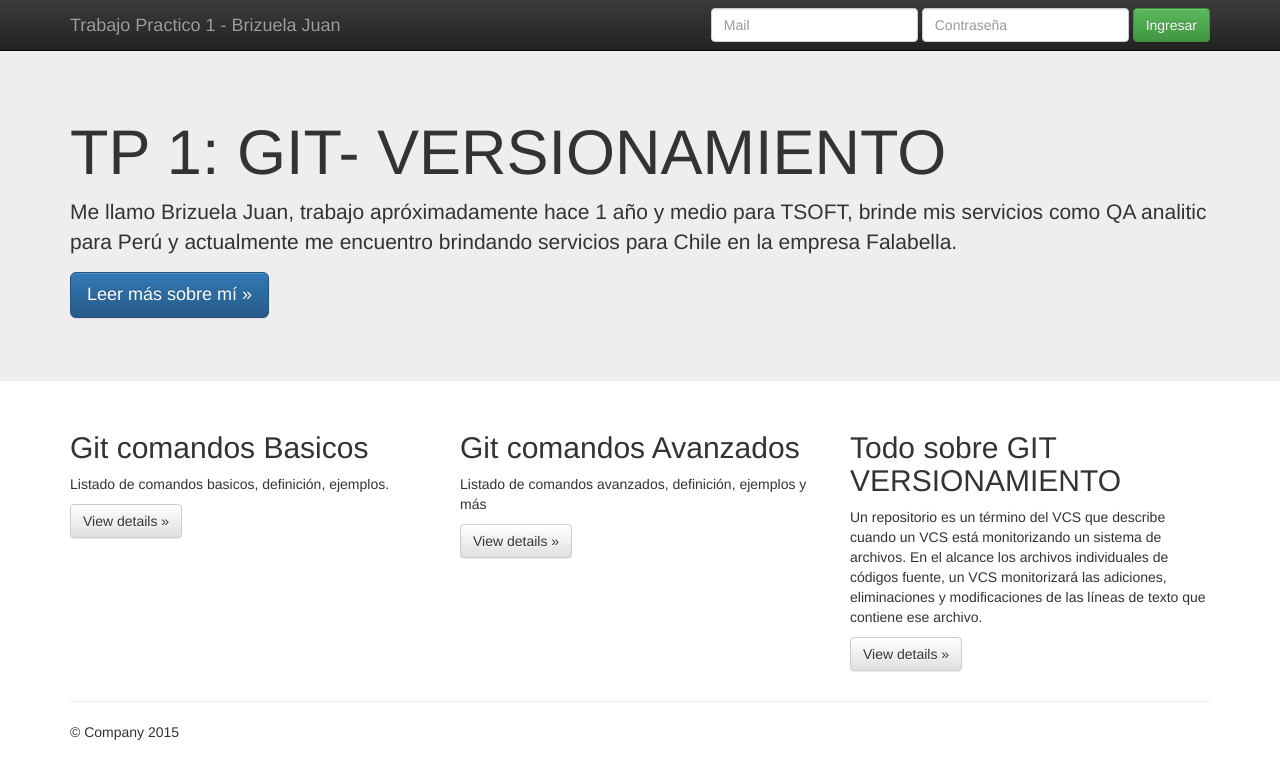
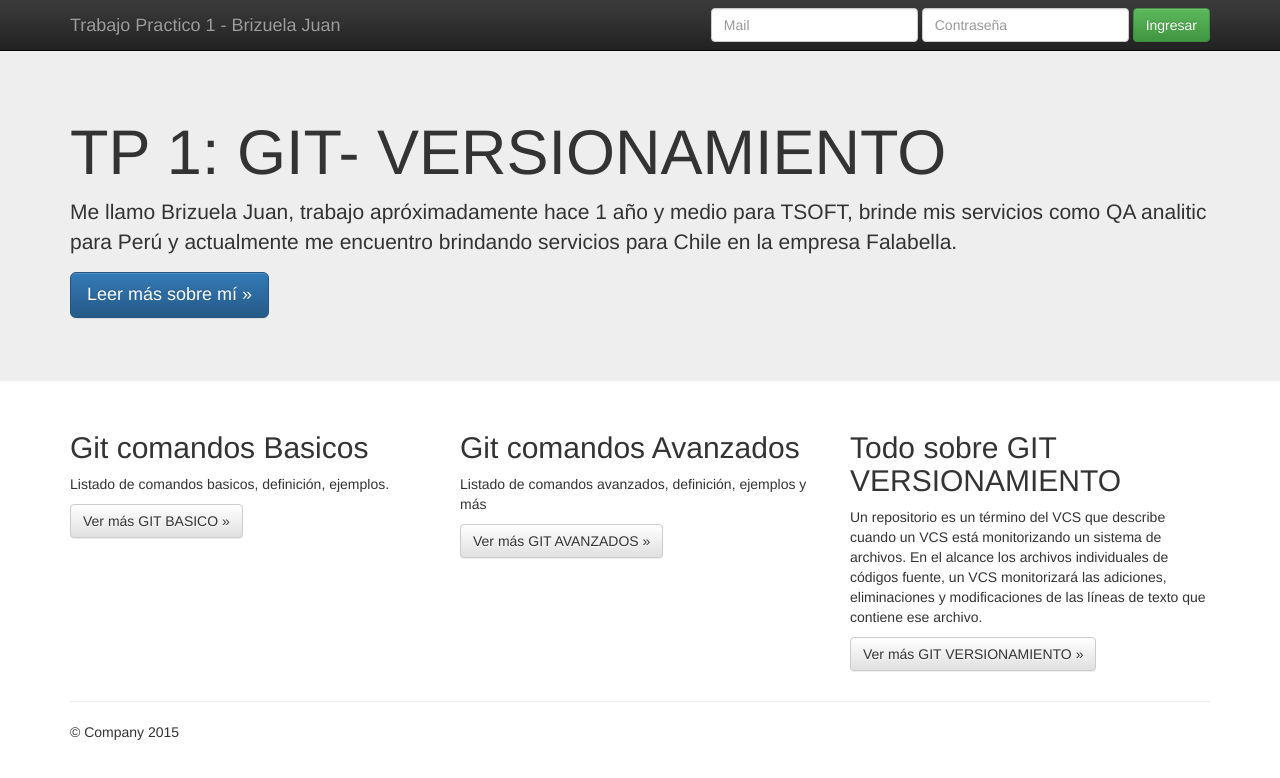
Before and after one commit to Juanbz123/TrabajoPrac1BrizuelaJuan, a plain HTML site: page index.html in a window 1280 px wide. Drawn offline with nearby package versions, Linux system fonts and the light colour scheme.

Commit message:
se realizo el cambio de los tres botones de la clase container

```diff
--- a/index.html
+++ b/index.html
@@ -67,17 +67,17 @@
         <div class="col-md-4">
           <h2>Git comandos Basicos</h2>
           <p>Listado de comandos basicos, definición, ejemplos.</p>
-          <p><a class="btn btn-default" href="#" role="button">View details &raquo;</a></p>
+          <p><a class="btn btn-default" href="#" role="button">Ver más GIT BASICO &raquo;</a></p>
         </div>
         <div class="col-md-4">
           <h2>Git comandos Avanzados</h2>
           <p>Listado de comandos avanzados, definición, ejemplos y más</p>
-          <p><a class="btn btn-default" href="#" role="button">View details &raquo;</a></p>
+          <p><a class="btn btn-default" href="#" role="button">Ver más GIT AVANZADOS &raquo;</a></p>
        </div>
         <div class="col-md-4">
           <h2>Todo sobre GIT VERSIONAMIENTO</h2>
           <p>Un repositorio es un término del VCS que describe cuando un VCS está monitorizando un sistema de archivos. En el alcance los archivos individuales de códigos fuente, un VCS monitorizará las adiciones, eliminaciones y modificaciones de las líneas de texto que contiene ese archivo.</p>
-          <p><a class="btn btn-default" href="#" role="button">View details &raquo;</a></p>
+          <p><a class="btn btn-default" href="#" role="button">Ver más GIT VERSIONAMIENTO &raquo;</a></p>
         </div>
       </div>
 
```
